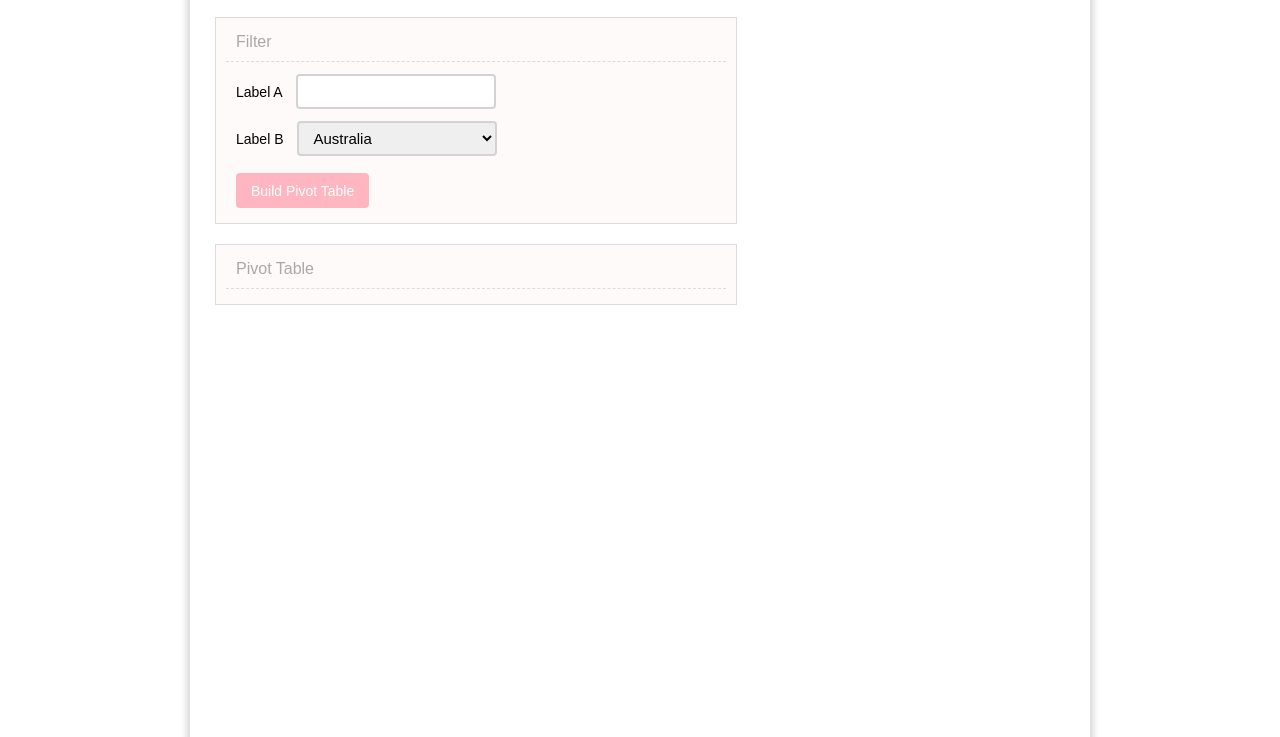
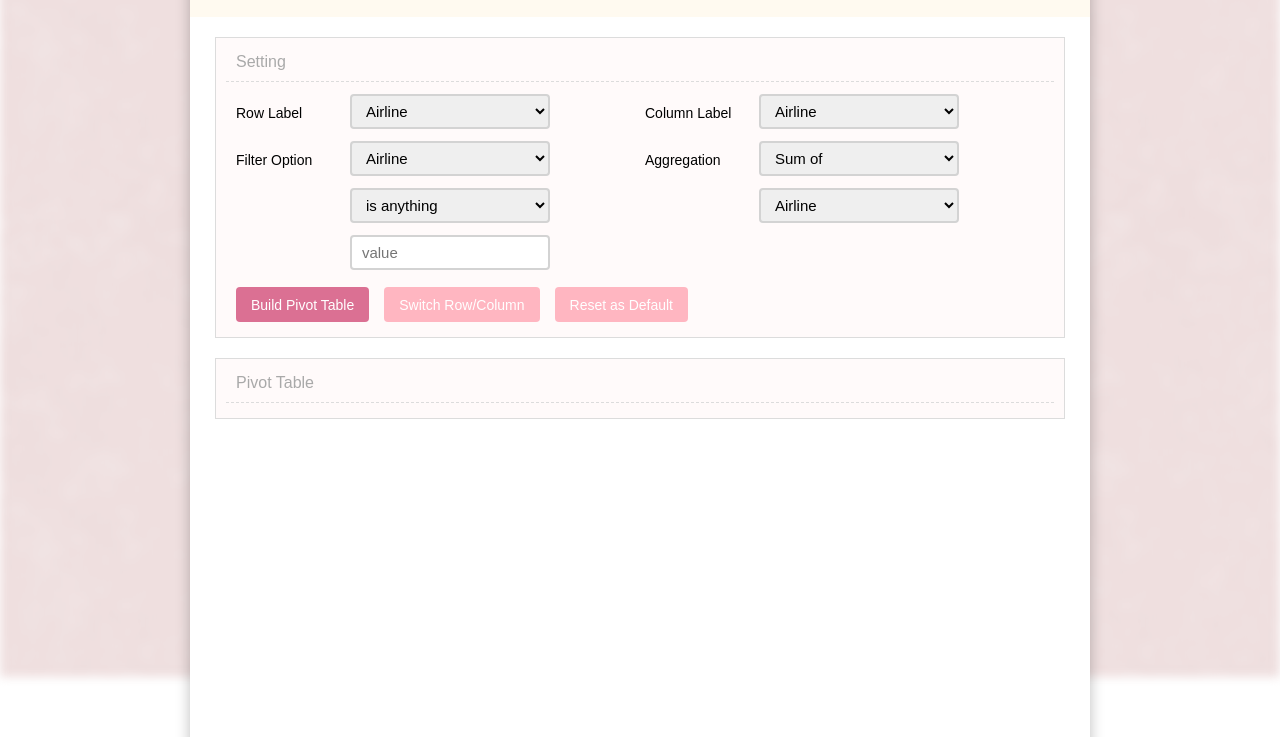
Before and after one commit to jayai2014/flightstats, a plain HTML site: page pivot-table.html in a window 1280 px wide. Shown: the part 123-860 px from the top of the page. Drawn offline with Linux system fonts and the light colour scheme.

Commit message:
Add files via upload

```diff
--- a/css/footer.css
+++ b/css/footer.css
@@ -4,6 +4,7 @@
     display: flex;
     justify-content: center;
     background-color:pink;
+    margin-bottom: 0px;
 }
 
 .footer-content{
--- a/css/form.css
+++ b/css/form.css
@@ -1,8 +1,13 @@
+form {
+    margin-left: 10px;
+}
+
 input[type=text], select{
     width: 200px;
     height: 35px;
     font-size: 15px;
-    margin-left: 10px;
+
+    margin-right: 10px;
     border-radius: 4px;
     box-sizing: border-box;
     border-style:solid;
@@ -21,12 +26,6 @@ input[type=text]:focus, select:focus{
     border: 2px solid palevioletred;
 }
 
-
-form {
-    margin-left: 10px;
-
-}
-
 input[type=submit] {
     margin-top: 5px;
 
@@ -35,6 +34,8 @@ input[type=submit] {
     color: white;
     height: 35px;
     width: auto;
+    margin-top: 5px;
+    margin-right: 15px;
     padding-left: 15px;
     padding-right: 15px;
 
@@ -50,10 +51,38 @@ input[type=submit] {
     cursor: pointer;
 }
 
-input[type=submit]:hover {
+input[type=submit].normal{
+    background-color:lightpink;
+}
+input[type=submit].important{
     background-color:palevioletred;
 }
 
+
+input[type=submit].normal:hover{
+    background-color:burlywood;
+}
+input[type=submit].important:hover{
+    background-color:hotpink;
+}
+
+label{
+    font-size: 14px;
+    display: inline-block;
+    text-align: left;
+    vertical-align: middle;
+    width: 100px;
+    margin-right: 10px;
+
+}
+
 div.row{
+    display: flex;
+    align-items: flex-end;
     padding-top: 12px;
 }
+
+div.half-row{
+
+    width: 50%;
+}
--- a/css/header.css
+++ b/css/header.css
@@ -1,7 +1,7 @@
 .logo{
     width: 300px;
-    margin-left: 20px;
-    color: azure;
+    padding-left: 30px;
+    color:azure;
     font-size: 25px;
     font-family:sans-serif;
     font-weight;
@@ -12,21 +12,21 @@
 .header-container{
     display:flex;
     align-items: center;
-    justify-content:center;
+    justify-content:flex-start;
+    background-color:white;
+    background-image:linear-gradient(pink,palevioletred);
+    height: 80px;
 
-    background-image:linear-gradient(pink,palevioletred);
-    height: 60px;
 }
 
 .navigation-parent{
-    width:600px;
+    width:560px;
     display:flex;
     align-items: center;
     justify-content: flex-end;
     font-size:18px;
     height: 100%;
 }
-
 
 .navigation-child{
     display:flex;
--- a/css/page.css
+++ b/css/page.css
@@ -10,30 +10,60 @@ html {
 }
 
 body {
-    display: table-cell;
-    vertical-align: top;
     font-family:sans-serif;
     font-size:14px;
-    background-image: url("images\pink_rice.png");
-    background-repeat: repeat;
 
+    margin:0px;
 }
+
+body:before{
+  content: "";
+  position: fixed;
+  left: 0;
+  right: 0;
+  z-index: -1;
+
+  background-image: url("page-bg.png");
+
+  width: 100%;
+  height: 100%;
+
+  -webkit-filter: blur(5px);
+  -moz-filter: blur(5px);
+  -o-filter: blur(5px);
+  -ms-filter: blur(5px);
+  filter: blur(5px);
+}
+
 
 a{
     text-decoration: none;
     color: chocolate;
 }
 
-.content-container{
+.body-container{
     display: table;
-    width: 900px;
     margin-left: auto;
     margin-right: auto;
+    width: 900px;
+    height: 100%;
+    margin-top: 0px;
     margin-bottom: 0px;
+    padding-top: 0px;
+    background-color:rgba(255,255,255,1);
+    box-shadow: 6px 0 12px -4px rgba(0, 0, 0, 0.2), -6px 0 12px -4px rgba(0, 0, 0, 0.2);
+}
 
-    box-shadow: 6px 0 8px -4px rgba(0, 0, 0, 0.2), -6px 0 8px -4px rgba(0, 0, 0, 0.2);
 
-    background-color:rgba(255,255,255,0.05);
+.content-container{
+
+    width: 900px;
+
+    margin-bottom: 0px;
+    margin-top: 0px;
+
+    background-color:rgba(255,255,255,1);
+
 }
 
 .content-heading-container{
@@ -62,7 +92,7 @@ p.content-heading{
 
 .panel-container{
     background-color:snow;
-    width: 500px;
+
     margin-top: 5px;
     margin-left: 5px;
     margin-right: 5px;
@@ -74,6 +104,9 @@ p.content-heading{
     padding-bottom: 15px;
     border: 1px solid gainsboro
 }
+
+
+
 .panel-title-container{
     margin-top: 0px;
 
--- a/pivot-table.html
+++ b/pivot-table.html
@@ -19,6 +19,7 @@ $(document).ready(function(){
 
 </head>
 <body>
+<div class="body-container">
 <div id="header" class="header-container"></div>
 
 
@@ -26,33 +27,82 @@ $(document).ready(function(){
     <div class="content-heading-container"><p class="content-heading">Pivot Table Builder</p></div>
     <div class="content-main-container">
         <div class="panel-container">
-        <div class="panel-title-container">Filter</div>
+        <div class="panel-title-container">Setting</div>
         <form>
         <div class="row">
-            <label for="name1">Label A</label>
-            <input id="name2" type="text">
+            <div class="half-row">
+                <label for="name1">Row Label</label>
+                <select id="name2">
+                    <option value="australia">Airline</option>
+                    <option value="australia">Codeshare</option>
+                </select>
+            </div>
+            <div class="half-row">
+                <label for="name1">Column Label</label>
+                <select id="name2">
+                    <option value="australia">Airline</option>
+                    <option value="australia">Codeshare</option>
+                </select>
+            </div>
         </div>
         <div class="row">
-            <label for="name2">Label B</label>
-            <select id="name2">
-                <option value="australia">Australia</option>
-                <option value="australia">China</option>
-            </select>
+            <div class="half-row">
+                <label for="name2">Filter Option</label>
+                <select id="name2">
+                    <option value="australia">Airline</option>
+                    <option value="australia">Codeshare</option>
+                </select>
+            </div>
+            <div class="half-row">
+                <label for="name2">Aggregation</label>
+                <select id="name2">
+                    <option value="australia">Sum of</option>
+                    <option value="australia">Codeshare</option>
+                </select>
+            </div>
+
         </div>
 
+        <div class="row">
+            <div class="half-row">
+                <label for="name2"></label>
+                <select id="name2">
+                    <option value="australia">is anything</option>
+                    <option value="australia">=</option>
+                </select>
+            </div>
+            <div class="half-row">
+                <label for="name2"></label>
+                <select id="name2">
+                    <option value="australia">Airline</option>
+                    <option value="australia">Codeshare</option>
+                </select>
+            </div>
+        </div>
+        <div class="row">
+            <div class="half-row">
+                <label for="name2"></label>
+                <input type="text" placeholder="value">
+            </div>
+        </div>
 
-        <div class="row">
-            <input type="submit" value="Build Pivot Table">
+        <div class="row" >
+                <input type="submit" value="Build Pivot Table" class="important">
+            <input type="submit"
+                   value="Switch Row/Column" class="normal">
+        <input type="submit" value="Reset as Default" class="normal">
         </div>
 
 
         </form>
         </div>
         <div class="panel-container">
-        <div class="panel-title-container">Pivot Table</div>
+            <div class="panel-title-container">Pivot Table</div>
+
         </div>
     </div>
 </div>
 <div id="footer" class="footer-container"></div>
+    </div>
 </body>
 </html>
```
Also changed, not shown: about.html (+2 -0 lines), css/content-home.css (+9 -9 lines), index.html (+2 -2 lines), observations.html (+2 -0 lines), css/flight_takeoff-1920x1080.jpg (added), images/pink_rice.png (added), 2 other files.
